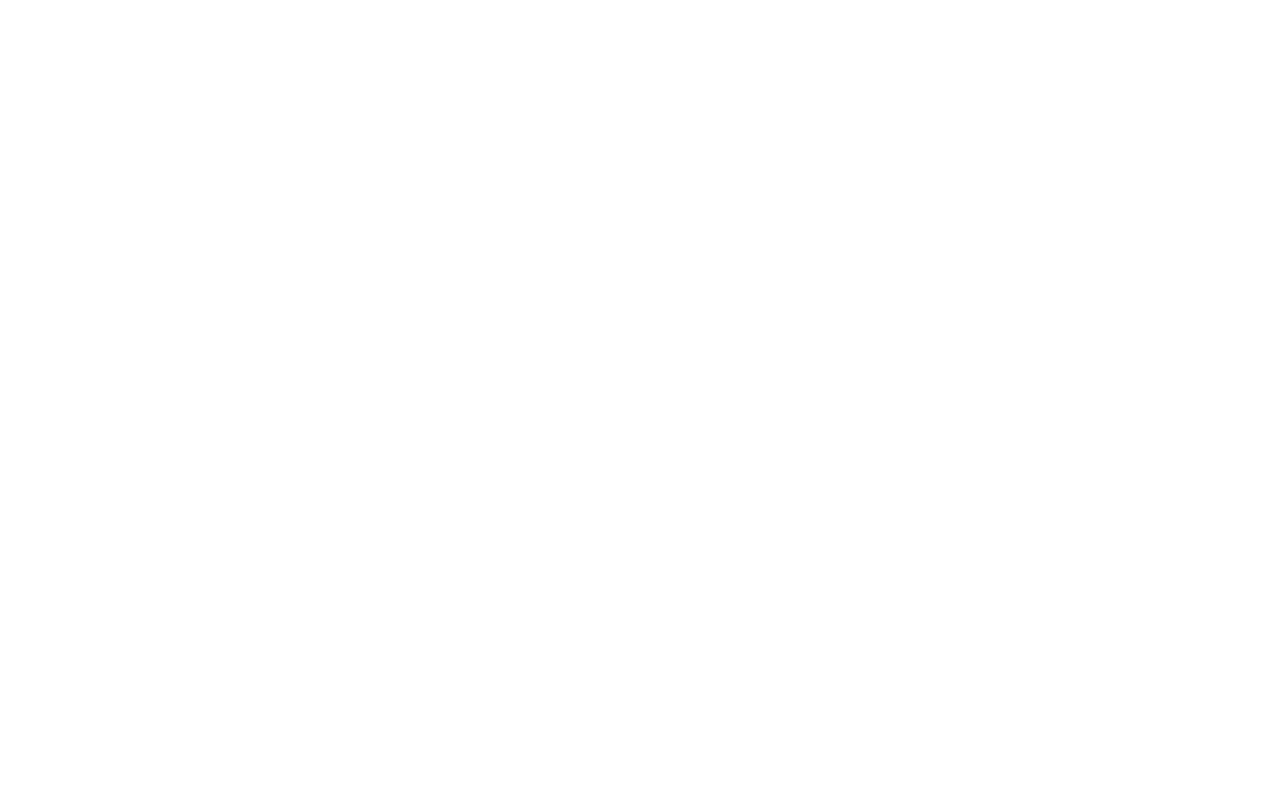
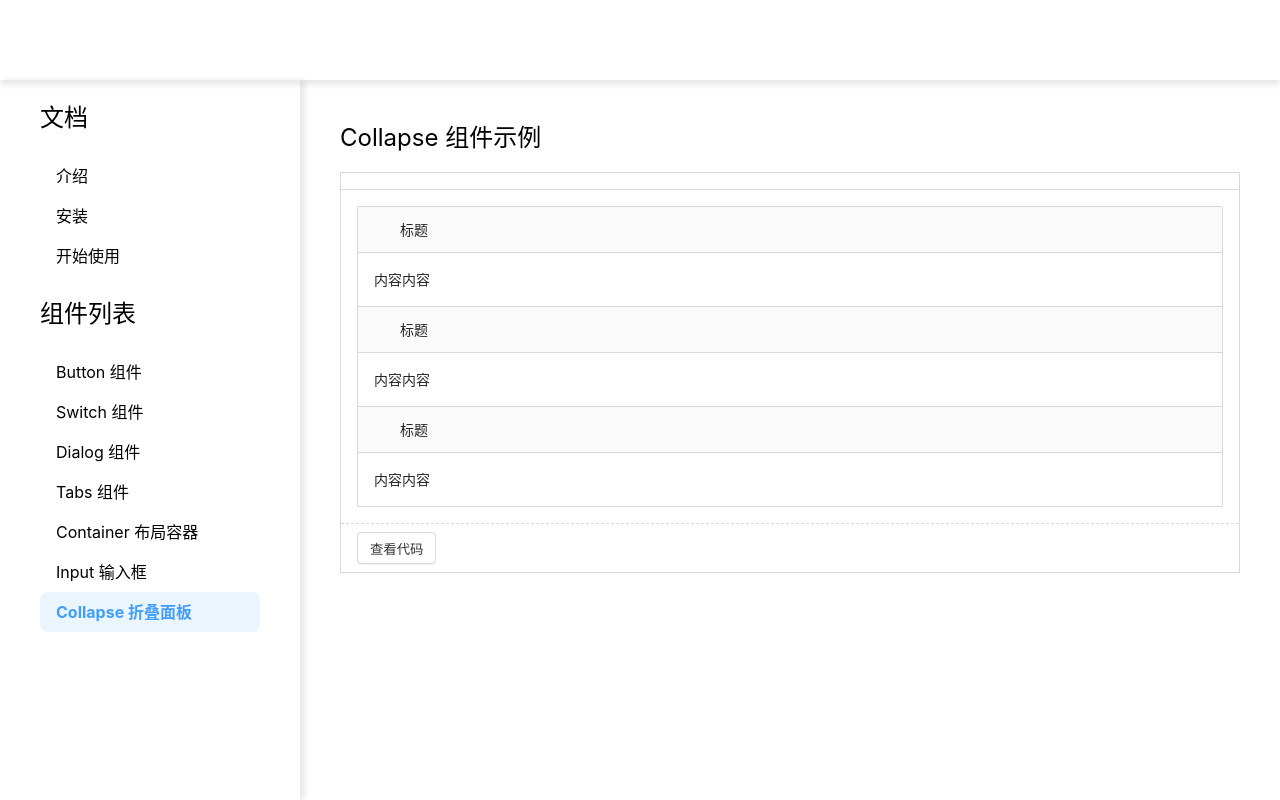
Before and after one commit to dongdong12138/nuomi-ui-vue, a Vue app: page /#/doc/collapse in a window 1280 px wide. Before the commit this address had no page. Built offline with nearby package versions, Linux system fonts and the light colour scheme.

Commit message:
Collapse 组件 - 基础样式

```diff
--- a/index.html
+++ b/index.html
@@ -5,7 +5,7 @@
     <link rel="icon" href="/favicon.ico">
     <meta name="viewport" content="width=device-width, initial-scale=1.0">
     <title>糯米 UI</title>
-    <script src="//at.alicdn.com/t/c/font_4365415_snv1wpckg0e.js"></script>
+    <script src="//at.alicdn.com/t/c/font_4365415_udmt6gr1yo.js"></script>
   </head>
   <body>
     <div id="app"></div>
--- /dev/null
+++ b/src/lib/Collapse/NCollapse.vue
@@ -0,0 +1,17 @@
+<script setup lang="ts">
+
+</script>
+
+<template>
+  <div class="nuomi-collapse">
+    <slot></slot>
+  </div>
+</template>
+
+<style lang="scss">
+.nuomi-collapse {
+  color: #000000d9; font-size: 14px;
+  background-color: #fafafa;
+  border: 1px solid #d9d9d9; border-bottom: 0; border-radius: 2px;
+}
+</style>
--- /dev/null
+++ b/src/lib/Collapse/NCollapseItem.vue
@@ -0,0 +1,50 @@
+<script setup lang="ts">
+
+</script>
+
+<template>
+  <div class="nuomi-collapseItem">
+
+    <div class="nuomi-collapse-header">
+      <span class="nuomi-collapse-arrow">
+        <svg ref="svgRef">
+          <use xlink:href="#icon-arrow-right"></use>
+        </svg>
+      </span>
+      <span>标题</span>
+    </div>
+
+    <div class="nuomi-collapse-content">
+      <div class="nuomi-collapse-content-box">
+        <slot></slot>
+      </div>
+    </div>
+
+  </div>
+</template>
+
+<style lang="scss">
+.nuomi-collapseItem {
+  border-bottom: 1px solid #d9d9d9;
+}
+
+.nuomi-collapse-header {
+  color: #000000d9;
+  background-color: #fafafa;
+  padding: 12px 16px;
+  > .nuomi-collapse-arrow > svg {
+    width: 14px;
+    height: 14px;
+    margin-right: 12px;
+  }
+}
+
+.nuomi-collapse-content {
+  color: #000000d9;
+  background-color: #fff;
+  border-top: 1px solid #d9d9d9;
+  > .nuomi-collapse-content-box {
+    padding: 16px;
+  }
+}
+</style>
--- a/src/router/index.ts
+++ b/src/router/index.ts
@@ -18,6 +18,7 @@
         { path: 'tabs', name: 'tabs', component: () => import('@/views/TabsDoc/index.vue') },
         { path: 'container', name: 'container', component: () => import('@/views/ContainerDoc/index.vue') },
         { path: 'input', name: 'input', component: () => import('@/views/InputDoc/index.vue') },
+        { path: 'collapse', name: 'collapse', component: () => import('@/views/CollapseDoc/index.vue') },
         { path: '', name: 'redirect', redirect: '/doc/intro' }
       ]
     },
--- /dev/null
+++ b/src/views/CollapseDoc/CollapseDemo1.vue
@@ -0,0 +1,14 @@
+<demo>基础使用</demo>
+
+<script setup lang="ts">
+import NCollapse from '@/lib/Collapse/NCollapse.vue';
+import NCollapseItem from '@/lib/Collapse/NCollapseItem.vue';
+</script>
+
+<template>
+  <n-collapse>
+    <n-collapse-item>内容内容</n-collapse-item>
+    <n-collapse-item>内容内容</n-collapse-item>
+    <n-collapse-item>内容内容</n-collapse-item>
+  </n-collapse>
+</template>
--- /dev/null
+++ b/src/views/CollapseDoc/index.vue
@@ -0,0 +1,9 @@
+<script setup lang="ts">
+import VueDemo from '@/components/VueDemo.vue';
+import CollapseDemo1 from './CollapseDemo1.vue';
+</script>
+
+<template>
+  <h2>Collapse 组件示例</h2>
+  <vue-demo :component="CollapseDemo1" />
+</template>
--- a/src/views/Doc.vue
+++ b/src/views/Doc.vue
@@ -23,6 +23,7 @@
         <li><router-link to="/doc/tabs">Tabs 组件</router-link></li>
         <li><router-link to="/doc/container">Container 布局容器</router-link></li>
         <li><router-link to="/doc/input">Input 输入框</router-link></li>
+        <li><router-link to="/doc/collapse">Collapse 折叠面板</router-link></li>
       </ol>
     </aside>
 
```
